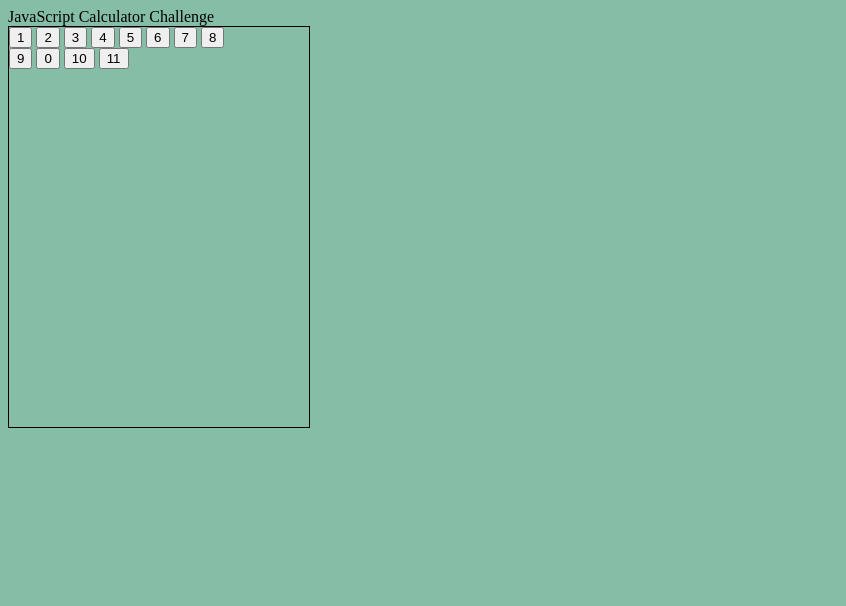
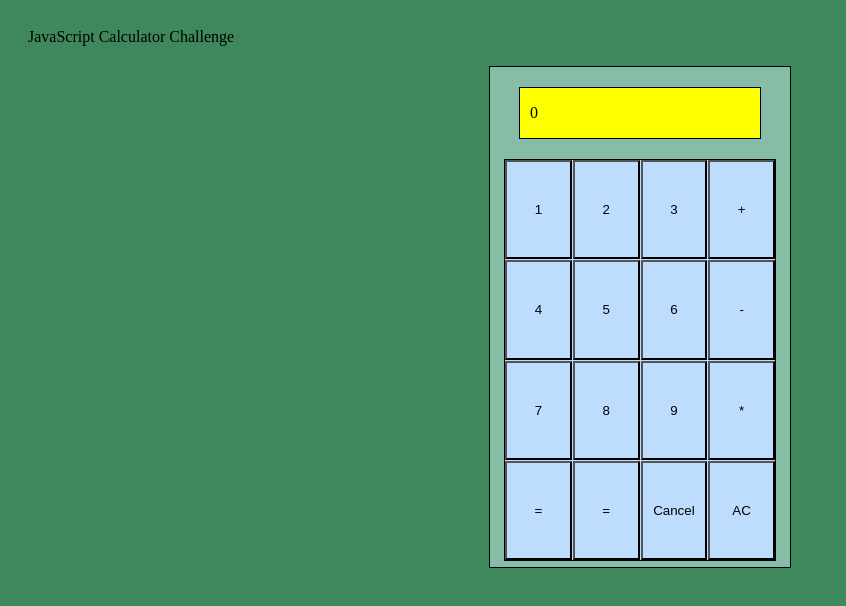
Before and after one commit to wesleyforrest/neiu-js-calculator, a plain HTML site: page index.html in a window 1280 px wide. Shown: the whole page, without its empty margins (0-846 px from the left). Drawn offline with Linux system fonts and the light colour scheme.

Commit message:
Added grid and basic styling

```diff
--- a/index.html
+++ b/index.html
@@ -12,20 +12,25 @@
     <div class="calculator__container">
       <div class="calculator__body">
         <div class="calculator__display">
-          <div class="calculator__buttons-section">
+          <p>0</p>
+        </div>
+        <div class="calculator__buttons button__container">
           <button class="calculator__buttons">1</button>
           <button class="calculator__buttons">2</button>
           <button class="calculator__buttons">3</button>
+          <button class="calculator__buttons">+</button>
           <button class="calculator__buttons">4</button>
           <button class="calculator__buttons">5</button>
           <button class="calculator__buttons">6</button>
+          <button class="calculator__buttons">-</button>
           <button class="calculator__buttons">7</button>
           <button class="calculator__buttons">8</button>
           <button class="calculator__buttons">9</button>
-            <button class="calculator__buttons">0</button>
-            <button class="calculator__buttons">10</button>
-            <button class="calculator__buttons">11</button>
-          </div>
+          <button class="calculator__buttons">*</button>
+          <button class="calculator__buttons">=</button>
+          <button class="calculator__buttons">=</button>
+          <button class="calculator__buttons">Cancel</button>
+          <button class="calculator__buttons">AC</button>
         </div>
       </div>
     </div>
--- a/styles/_background.scss
+++ b/styles/_background.scss
@@ -1,5 +1,13 @@
 @import "./variables";
 
 body {
-  background-color: $primary-background-color;
+  background-color: $secondary-background-color;
 }
+
+header {
+  padding: 20px;
+  margin: auto;
+  display: block;
+  align-items: center;
+  justify-content: center;
+}
--- a/styles/_buttons.scss
+++ b/styles/_buttons.scss
@@ -1 +1,16 @@
 @import "./variables";
+
+.button__container {
+  display: grid;
+  grid-template-columns: 1fr 1fr 1fr 1fr;
+  grid-template-rows: 1fr 1fr 1fr 1fr;
+  gap: 1px 1px;
+  border: solid 1px black;
+  height: 80%;
+  width: 90%;
+  margin: auto;
+}
+
+.calculator__buttons {
+  background-color: $primary-button-color;
+}
--- a/styles/_calculator.scss
+++ b/styles/_calculator.scss
@@ -1,18 +1,25 @@
 @import "./variables";
 
-.calculator__body {
-  height: 400px;
-  width: 300px;
-  border: solid 1px black;
+.calculator {
+  &__body {
+    margin: auto;
+    height: 500px;
+    width: 300px;
+    border: solid 1px black;
+    background-color: $primary-background-color;
+  }
 
   &__display {
-    width: 200px;
-    height: 50%;
+    margin: auto;
+    margin-top: 20px;
+    margin-bottom: 20px;
+    width: 80%;
+    height: 20%px;
     border: solid 1px black;
+    background-color: yellow;
   }
 }
 
-.calculator__buttons-section {
-  width: 80%;
-  height: 70%;
+p {
+  margin-left: 10px;
 }
```
Also changed, not shown: styles/style.css, 1 other file. Lines whose indentation alone changed are shown as unchanged.
